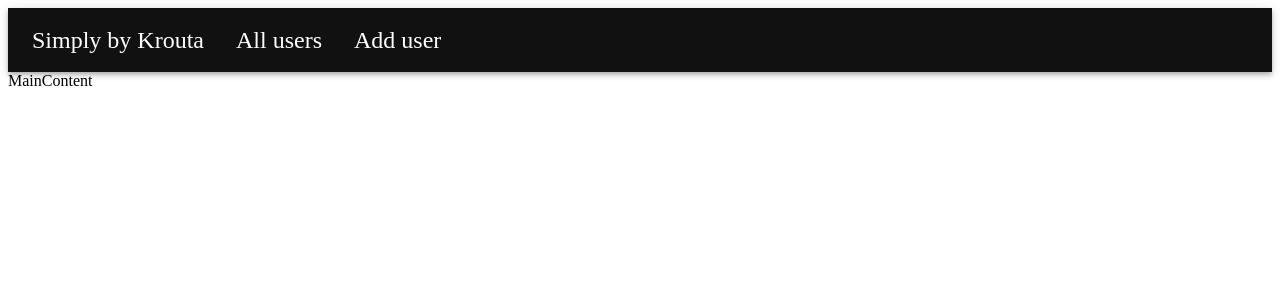
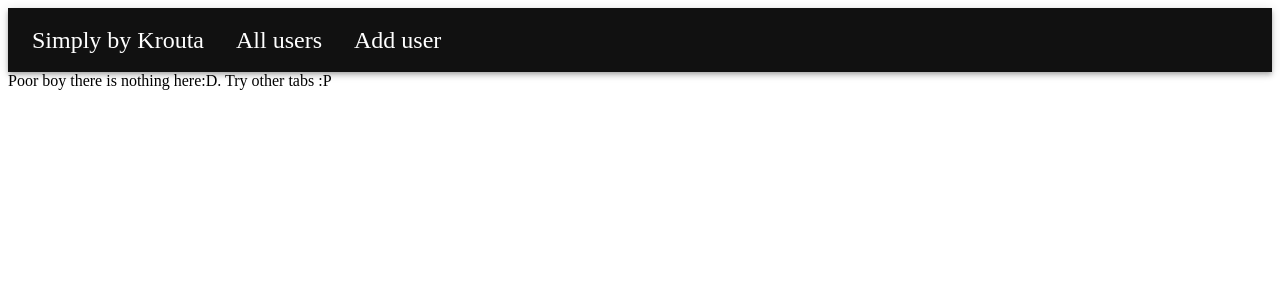
Before and after one commit to Krouta1/Small-Projects, a React (Create React App) app in the folder crud-with-react/: page / in a window 1280 px wide. Shown: the top 300 px of the page. Built offline with nearby package versions, Linux system fonts and the light colour scheme.

Commit message:
Update MainContent.jsx

```diff
--- a/crud-with-react/src/components/MainContent.jsx
+++ b/crud-with-react/src/components/MainContent.jsx
@@ -2,7 +2,7 @@ import React from 'react'
 
 const MainContent = () => {
   return (
-    <div>MainContent</div>
+    <div>Poor boy there is nothing here:D. Try other tabs :P</div>
   )
 }
 
```
